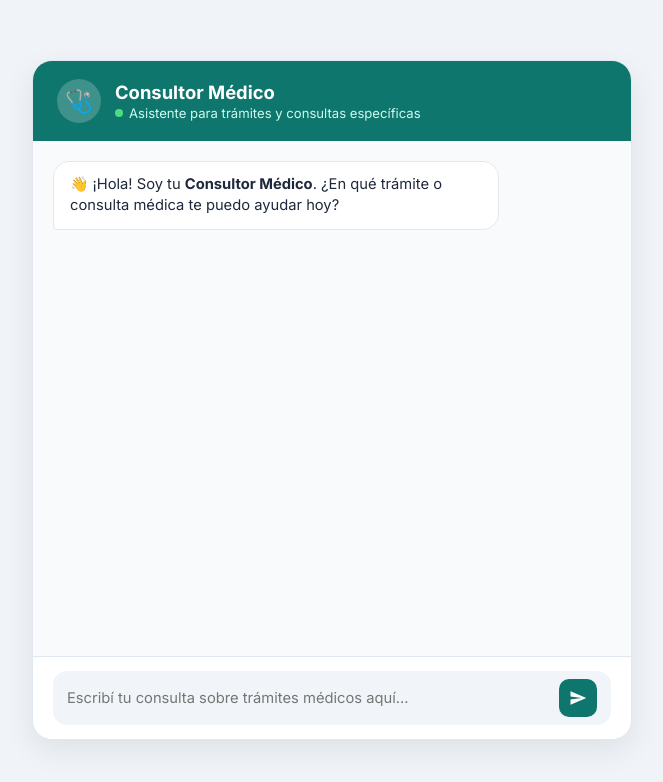
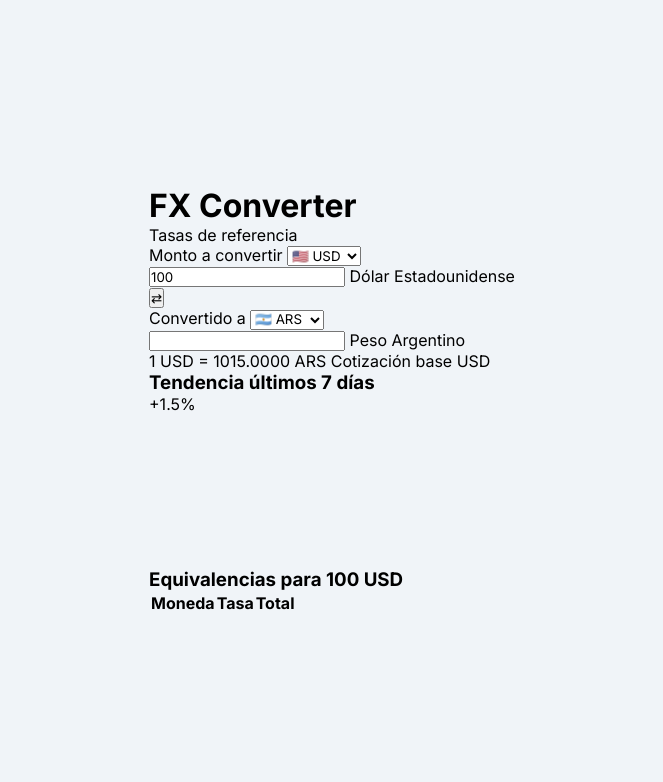
Before and after one commit to 2023iosefsalem-boop/conversor-de-divisas, a plain HTML site: page index.html in a window 1280 px wide. Shown: the whole page, without its empty margins (308-971 px from the left). Drawn offline with nearby package versions, Linux system fonts and the light colour scheme; a script that the page names is missing.

Commit message:
Update index.html

```diff
--- a/index.html
+++ b/index.html
@@ -3,43 +3,96 @@
 <head>
   <meta charset="UTF-8">
   <meta name="viewport" content="width=device-width, initial-scale=1.0">
-  <title>Consultor Médico - Agente IA</title>
+  <title>Conversor de Divisas</title>
   <link href="https://fonts.googleapis.com/css2?family=Inter:wght@400;500;600;700&display=swap" rel="stylesheet">
   <link rel="stylesheet" href="style.css">
+  <script src="https://cdn.jsdelivr.net/npm/chart.js"></script>
 </head>
 <body>
 
-  <div class="app-container">
-    <header class="app-header">
-      <div class="avatar">🩺</div>
-      <div class="header-info">
-        <h1>Consultor Médico</h1>
-        <p><span class="status-dot"></span> Asistente para trámites y consultas específicas</p>
+  <div class="dashboard-wrapper">
+    <header class="navbar">
+      <div class="brand">
+        <span class="brand-dot"></span>
+        <h1>FX Converter</h1>
+      </div>
+      <div class="live-indicator">
+        <span class="pulse"></span> Tasas de referencia
       </div>
     </header>
 
-    <main class="zona-de-chat" id="zonaDeChat">
-      <div class="message bot-message">
-        <div class="message-content">
-          👋 ¡Hola! Soy tu <strong>Consultor Médico</strong>. ¿En qué trámite o consulta médica te puedo ayudar hoy?
+    <section class="converter-panel">
+      <div class="cards-grid">
+        <div class="fx-card">
+          <div class="fx-card-header">
+            <label for="baseAmount">Monto a convertir</label>
+            <select id="baseCurrency" class="currency-select">
+              <option value="USD" selected>🇺🇸 USD</option>
+              <option value="EUR">🇪🇺 EUR</option>
+              <option value="ARS">🇦🇷 ARS</option>
+              <option value="GBP">🇬🇧 GBP</option>
+              <option value="MXN">🇲🇽 MXN</option>
+              <option value="BRL">🇧🇷 BRL</option>
+              <option value="JPY">🇯🇵 JPY</option>
+            </select>
+          </div>
+          <input type="number" id="baseAmount" value="100" min="0" step="any">
+          <span class="currency-name" id="baseName">Dólar Estadounidense</span>
+        </div>
+
+        <button type="button" id="swapCurrencies" class="swap-btn" title="Invertir monedas">⇄</button>
+
+        <div class="fx-card">
+          <div class="fx-card-header">
+            <label for="targetAmount">Convertido a</label>
+            <select id="targetCurrency" class="currency-select">
+              <option value="USD">🇺🇸 USD</option>
+              <option value="EUR">🇪🇺 EUR</option>
+              <option value="ARS" selected>🇦🇷 ARS</option>
+              <option value="GBP">🇬🇧 GBP</option>
+              <option value="MXN">🇲🇽 MXN</option>
+              <option value="BRL">🇧🇷 BRL</option>
+              <option value="JPY">🇯🇵 JPY</option>
+            </select>
+          </div>
+          <input type="text" id="targetAmount" readonly>
+          <span class="currency-name" id="targetName">Peso Argentino</span>
         </div>
       </div>
-    </main>
 
-    <footer class="zona-de-escritura">
-      <form id="chatForm" class="input-form">
-        <textarea
-          id="userInput"
-          placeholder="Escribí tu consulta sobre trámites médicos aquí..."
-          rows="1"
-          required></textarea>
-        <button type="submit" id="sendBtn" title="Enviar mensaje">
-          <svg class="send-icon" viewBox="0 0 24 24">
-            <path d="M2,21L23,12L2,3V10L17,12L2,14V21Z"/>
-          </svg>
-        </button>
-      </form>
-    </footer>
+      <div class="rate-banner">
+        <span id="unitRateDisplay">1 USD = 1015.0000 ARS</span>
+        <span class="update-tag">Cotización base USD</span>
+      </div>
+    </section>
+
+    <section class="analytics-grid">
+      <div class="panel-box">
+        <div class="panel-header">
+          <h3>Tendencia últimos 7 días</h3>
+          <span class="trend-badge">+1.5%</span>
+        </div>
+        <div class="chart-area">
+          <canvas id="fxTrendChart"></canvas>
+        </div>
+      </div>
+
+      <div class="panel-box">
+        <div class="panel-header">
+          <h3>Equivalencias para <span id="tableBaseLabel">100 USD</span></h3>
+        </div>
+        <table class="rates-table">
+          <thead>
+            <tr>
+              <th>Moneda</th>
+              <th>Tasa</th>
+              <th>Total</th>
+            </tr>
+          </thead>
+          <tbody id="quickRatesBody"></tbody>
+        </table>
+      </div>
+    </section>
   </div>
 
   <script src="script.js"></script>
```
